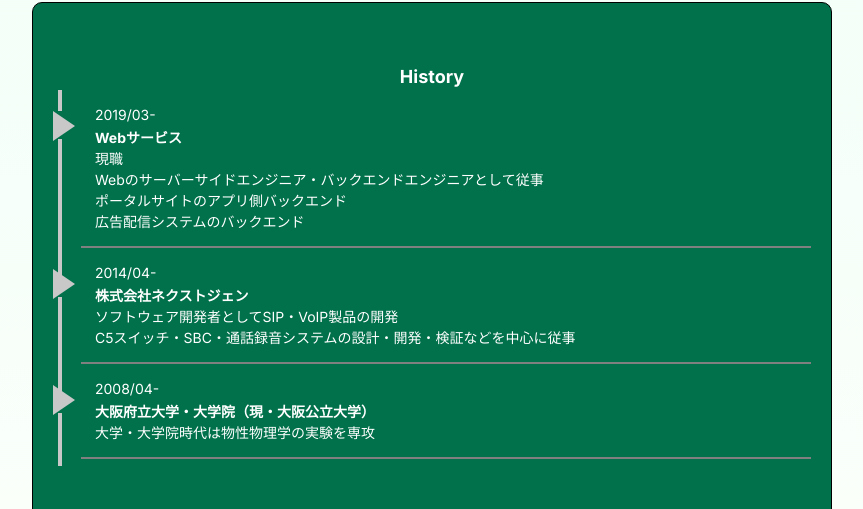
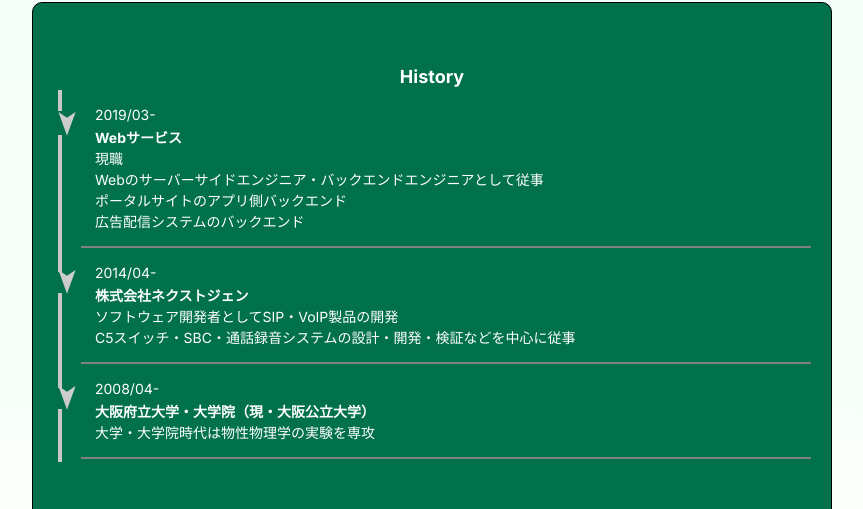
Before and after one commit to keyno63/profile.maigo-name.tokyo, a Next.js app in the folder website/: page / in a window 1280 px wide. Shown: the part 1130-1639 px from the top of the page, without its empty margins (208-1071 px from the left). Built offline with nearby package versions, Linux system fonts and the light colour scheme.

Commit message:
update history part

```diff
--- a/website/features/about/components/carrier/carrier-history.tsx
+++ b/website/features/about/components/carrier/carrier-history.tsx
@@ -8,6 +8,7 @@ export default function CarrierHistory() {
             <h2 className={styles.history_title}>History</h2>
             {carriers.map((carrier) => (
                     <HistoryElement
+                        key={`${carrier.start}-${carrier.name}`}
                         name={carrier.name}
                         start={carrier.start}
                         descriptions={carrier.descriptions}/>
--- a/website/features/about/components/carrier/history-element.tsx
+++ b/website/features/about/components/carrier/history-element.tsx
@@ -1,19 +1,31 @@
+"use client";
+
+import {useState} from "react";
 import {Carrier} from "@/features/about/components/carrier/carrier";
 import styles from "@/features/about/styles.module.css"
 
 export default function HistoryElement(carrier: Carrier) {
+    const [isOpen, setIsOpen] = useState(true);
+
     return (
         <div className={styles.element_wrapper}>
             <div className={styles.triangle_right}>
+                <button
+                    type="button"
+                    className={styles.triangle_button}
+                    aria-expanded={isOpen}
+                    aria-label={isOpen ? "Hide details" : "Show details"}
+                    onClick={() => setIsOpen((open) => !open)}
+                />
                 <div className={styles.element_joint}></div>
             </div>
-            <div className={styles.element_body}>
+            <div className={`${styles.element_body} ${!isOpen ? styles.element_body_closed : ""}`}>
                 <div className={styles.date}>{carrier.start}-</div>
                 <p className={styles.carrier_name}>
                     {carrier.name}
                 </p>
-                {carrier.descriptions?.map((description) =>
-                    <p className={styles.carrier_description}>
+                {carrier.descriptions?.map((description, index) =>
+                    <p key={`${carrier.start}-${index}`} className={styles.carrier_description}>
                         {description}
                     </p>)
                 }
--- a/website/features/about/styles.module.css
+++ b/website/features/about/styles.module.css
@@ -82,38 +82,73 @@
     padding: 1em;
     display: flex;
     flex-direction: column;
+    overflow: hidden;
+    max-height: 30em;
+    opacity: 1;
     border-bottom: 2px solid gray;
+    transition: max-height 0.25s ease, opacity 0.2s ease, padding 0.25s ease, border-color 0.2s ease;
+}
+
+.element_body_closed {
+    max-height: 0;
+    opacity: 0;
+    padding-top: 0;
+    padding-bottom: 0;
+    border-bottom-color: transparent;
+    pointer-events: none;
 }
 
 .element_body:after {
     border-bottom: 2px solid white;
 }
 
-.triangle_right:before {
+.triangle_button {
+    position: absolute;
+    top: calc(var(--top-margin) + 0.1em);
+    left: 50%;
+    transform: translateX(-50%);
+    width: var(--marker-size);
+    height: var(--marker-size);
+    border: none;
+    background: transparent;
+    padding: 0;
+    cursor: pointer;
+    z-index: 6;
+}
+
+.triangle_button::before {
     position: absolute;
     z-index: 5;
-    top: var(--top-margin);
-    display: flex;
-    align-items: center;
-    justify-content: center;
-    width: 2em;
-    height: 2em;
+    inset: 0;
+    width: var(--marker-size);
+    height: var(--marker-size);
     content: '';
+    background: linear-gradient(135deg, #d4d4d4 0%, var(--color-joint-bar) 75%);
+    clip-path: polygon(0 14%, 100% 50%, 0 86%, 24% 50%);
+    filter: drop-shadow(0 1px 1px rgb(0 0 0 / 0.14));
+    transform-origin: 50% 50%;
+    transition: transform 0.2s ease;
+}
 
-    border-top: 15px solid transparent;
-    border-bottom: 15px solid transparent;
-    border-left: 22px solid var(--color-joint-bar);
-    background-color: transparent;
+.triangle_button[aria-expanded="true"]::before {
+    transform: rotate(90deg);
+}
+
+.triangle_button:focus-visible {
+    outline: 2px solid #5d8dee;
+    outline-offset: 2px;
 }
 
 .triangle_right {
     grid-area: left;
     --top-margin: 1.5em;
+    --marker-size: 1.7em;
     --color-joint-bar: #C8C8C8;
     --joint-left: 25%;
     position: relative;
     display: flex;
     justify-content: center;
+    min-height: calc(var(--top-margin) + var(--marker-size) + 0.6em);
 }
 
 .element_joint::before {
@@ -131,7 +166,7 @@
 .element_joint:after {
     content: '';
     position: absolute;
-    top: calc(var(--top-margin) + 2em);
+    top: calc(var(--top-margin) + var(--marker-size));
     height: calc(100% - var(--top-margin));
     left: var(--joint-left);
     transform: translateX(-50%);
```
